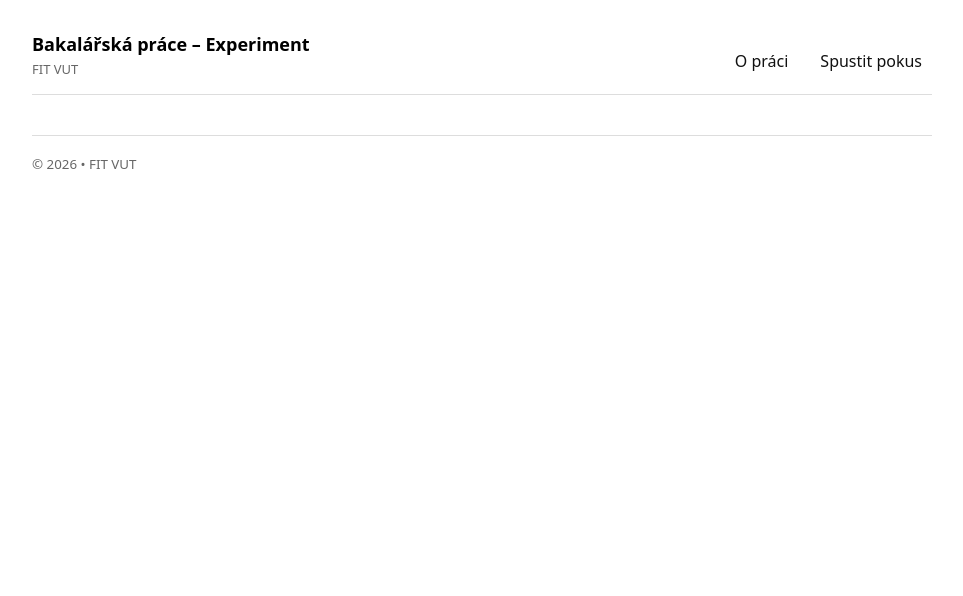
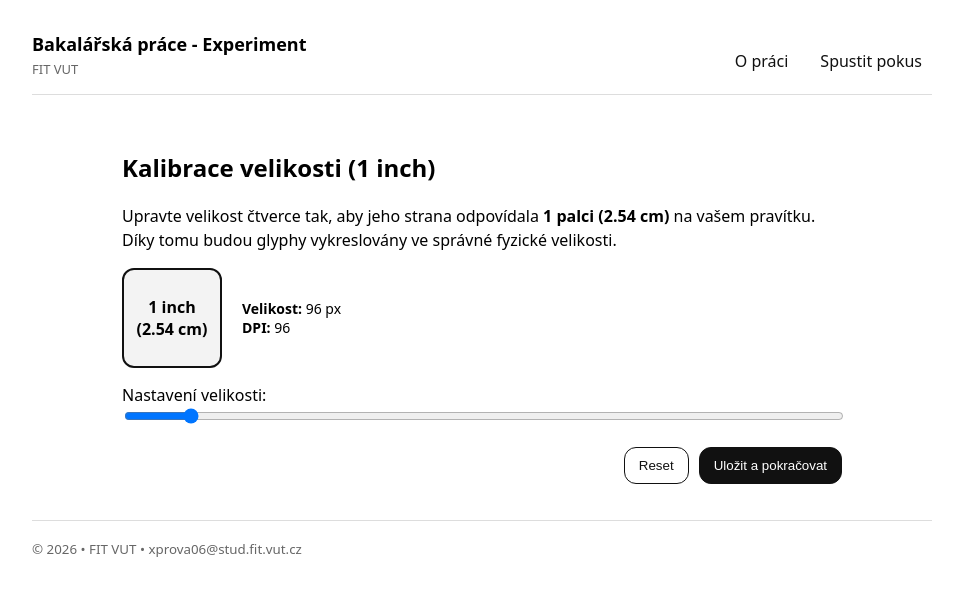
Before and after one commit to provajuli/BP, a Vue app in the folder bp-experiment/: page /#/calibration in a window 1280 px wide. Shown: the top 596 px of the page, without its empty margins (158-1121 px from the left). Built offline with nearby package versions, Linux system fonts and the light colour scheme.

Commit message:
added calibration view to set glyph size to 1inchx1inch

```diff
--- a/bp-experiment/src/App.vue
+++ b/bp-experiment/src/App.vue
@@ -2,7 +2,7 @@
   <div class="page">
     <header class="header">
       <div class="brand">
-        <div class="title">Bakalářská práce – Experiment</div>
+        <div class="title">Bakalářská práce - Experiment</div>
         <div class="subtitle">FIT VUT</div>
       </div>
 
@@ -17,7 +17,7 @@
     </main>
 
     <footer class="footer">
-      <small>© {{ new Date().getFullYear() }} • FIT VUT</small>
+      <small>© {{ new Date().getFullYear() }} • FIT VUT • xprova06@stud.fit.vut.cz </small>
     </footer>
   </div>
 </template>
--- a/bp-experiment/src/router/index.js
+++ b/bp-experiment/src/router/index.js
@@ -1,11 +1,13 @@
 import { createRouter, createWebHashHistory } from 'vue-router'
 import HomeView from '../views/HomeView.vue'
 import ExperimentView from '../views/ExperimentView.vue'
+import CalibrationView from '../views/CalibrationView.vue'
 
 export default createRouter({
     history: createWebHashHistory(),
     routes: [
         { path: '/', component: HomeView },
         { path: '/experiment', component: ExperimentView },
+        { path: '/calibration', component: CalibrationView},
     ],
 })
--- /dev/null
+++ b/bp-experiment/src/views/CalibrationView.vue
@@ -0,0 +1,146 @@
+<script setup>
+import { ref, computed, onMounted } from "vue";
+import { useRouter } from "vue-router";
+
+const router = useRouter();
+
+// ----------------- stav -----------------
+const inchPx = ref(96); // výchozí odhad (CSS inch)
+const dpi = computed(() => Math.round(inchPx.value));
+
+// ----------------- cookie helpers -----------------
+function setCookie(name, value, days = 365) {
+  const maxAge = days * 24 * 60 * 60;
+  document.cookie = `${name}=${encodeURIComponent(value)}; path=/; max-age=${maxAge}; SameSite=Strict`;
+}
+function getCookie(name) {
+  const m = document.cookie.match(new RegExp("(^| )" + name + "=([^;]+)"));
+  return m ? decodeURIComponent(m[2]) : null;
+}
+
+// ----------------- lifecycle -----------------
+onMounted(() => {
+  const saved = Number(getCookie("dpi"));
+  if (Number.isFinite(saved) && saved > 30 && saved < 2000) {
+    inchPx.value = saved;
+  }
+});
+
+// ----------------- akce -----------------
+function saveCalibration() {
+  setCookie("dpi", dpi.value);
+  document.documentElement.style.setProperty("--glyph-size", `${dpi.value}px`);
+  router.push("/experiment");
+}
+
+function reset() {
+  inchPx.value = 96;
+}
+</script>
+
+<template>
+  <section class="wrap">
+    <h1>Kalibrace velikosti (1 inch)</h1>
+
+    <p class="lead">
+      Upravte velikost čtverce tak, aby jeho strana odpovídala
+      <b>1 palci (2.54&nbsp;cm)</b> na vašem pravítku.
+      Díky tomu budou glyphy vykreslovány ve správné fyzické velikosti.
+    </p>
+
+    <div class="calibArea">
+      <div
+        class="inchSquare"
+        :style="{ width: inchPx + 'px', height: inchPx + 'px' }"
+      >
+        1 inch<br>(2.54 cm)
+      </div>
+
+      <div class="stats">
+        <div><b>Velikost:</b> {{ inchPx }} px</div>
+        <div><b>DPI:</b> {{ dpi }}</div>
+      </div>
+    </div>
+
+    <label class="sliderLabel">
+      Nastavení velikosti:
+      <input
+        type="range"
+        min="50"
+        max="600"
+        step="1"
+        v-model.number="inchPx"
+      />
+    </label>
+
+    <div class="actions">
+      <button class="btn secondary" @click="reset">Reset</button>
+      <button class="btn" @click="saveCalibration">Uložit a pokračovat</button>
+    </div>
+  </section>
+</template>
+
+<style scoped>
+.wrap {
+  max-width: 720px;
+  margin: 0 auto;
+  padding: 16px;
+}
+
+.lead {
+  margin: 10px 0 16px;
+  line-height: 1.5;
+}
+
+.calibArea {
+  display: flex;
+  gap: 20px;
+  align-items: center;
+  flex-wrap: wrap;
+  margin: 16px 0;
+}
+
+.inchSquare {
+  border: 2px solid #111;
+  background: #f3f3f3;
+  display: grid;
+  place-items: center;
+  font-weight: 700;
+  text-align: center;
+  border-radius: 12px;
+  user-select: none;
+}
+
+.stats {
+  font-size: 14px;
+}
+
+.sliderLabel {
+  display: block;
+  margin: 14px 0 18px;
+}
+
+input[type="range"] {
+  width: 100%;
+}
+
+.actions {
+  display: flex;
+  justify-content: flex-end;
+  gap: 10px;
+}
+
+.btn {
+  padding: 10px 14px;
+  border-radius: 12px;
+  border: 1px solid #111;
+  background: #111;
+  color: #fff;
+  cursor: pointer;
+}
+
+.btn.secondary {
+  background: #fff;
+  color: #111;
+}
+</style>
--- a/bp-experiment/src/views/ExperimentView.vue
+++ b/bp-experiment/src/views/ExperimentView.vue
@@ -164,6 +164,13 @@ function generateTrials() {
   return out;
 }
 
+function getCookie(name) {
+  const m = document.cookie.match(new RegExp("(^| )" + name + "=([^;]+)"));
+  return m ? decodeURIComponent(m[2]) : null;
+}
+
+const dpi = ref(96);
+
 // --------------- Computed ---------------
 const totalTrials = computed(() => trials.value.length);
 const current = computed(() => trials.value[trialIndex.value] || null);
@@ -191,6 +198,10 @@ onMounted(() => {
     prefetch(current.value.glyphType, current.value.sizeC);
     prefetchWindow(current.value.glyphType, sizeB.value);
   }
+
+  const saved = Number(getCookie("dpi"));
+  dpi.value = (Number.isFinite(saved) && saved > 30 && saved < 2000) ? Math.round(saved) : 96;
+  document.documentElement.style.setProperty("--glyph-size", `${dpi.value}px`);
 });
 
 // --------------- UI Actions ---------------
@@ -256,16 +267,6 @@ function onExit() {
 
         <div class="meta">
         <div><strong>Session:</strong> <code>{{ sessionId }}</code></div>
-
-        <label class="gender">
-            <span><strong>Pohlaví</strong> (volitelné):</span>
-            <select v-model="gender">
-            <option value="no_answer">Nechci uvést</option>
-            <option value="female">Žena</option>
-            <option value="male">Muž</option>
-            <option value="other">Jiné</option>
-            </select>
-        </label>
         </div>
 
         <div v-if="done" class="done">
@@ -279,6 +280,11 @@ function onExit() {
         </div>
 
         <template v-else>
+        <p v-if="dpi === 96" class="warn">
+          Pro přesnou fyzickou velikost glyphů (1x1 inch) doporučuji provést
+          <RouterLink to="/calibration">kalibraci monitoru</RouterLink>.
+        </p>
+
         <div class="counter">{{ counterText }}</div>
 
         <div v-if="current" class="row">
@@ -332,16 +338,6 @@ function onExit() {
     border-radius: 12px;
     margin-bottom: 14px;
 }
-.gender {
-    display: flex;
-    gap: 8px;
-    align-items: center;
-}
-.gender select {
-    padding: 6px 8px;
-    border-radius: 10px;
-    border: 1px solid #ccc;
-}
 
 .counter {
     text-align: center;
@@ -370,8 +366,8 @@ function onExit() {
 }
 
 .glyph {
-    width: 1in;
-    height: 1in;
+    width: var(--glyph-size, 96px);
+    height: var(--glyph-size, 96px);
     border: 1px solid #ddd;
     border-radius: 14px;
     background: #fff;
@@ -430,4 +426,14 @@ code {
     padding: 2px 6px;
     border-radius: 8px;
 }
+
+.warn{
+  text-align:center;
+  background:#fff8db;
+  border:1px solid #f2c200;
+  padding:10px 12px;
+  border-radius:12px;
+  margin: 10px auto 12px;
+  max-width: 680px;
+}
 </style>
--- a/bp-experiment/src/views/HomeView.vue
+++ b/bp-experiment/src/views/HomeView.vue
@@ -3,24 +3,53 @@
     <h1>O bakalářské práci</h1>
 
     <p>
-      Tato webová aplikace slouží jako demonstrátor a experimentální prostředí k mé bakalářské práci.
-      V experimentu uživatel porovnává vizuální stimuly (glyphy) a upravuje jejich parametr tak,
-      aby odpovídal referenčním hodnotám.
+      Tato webová aplikace slouží jako experimentální prostředí pro sběr dat k mé bakalářské práci na téma
+      <b>Weberův-Fechnerův zákon ve spojitosti s Malleable Glyphs</b>.
     </p>
 
     <h2>Jak experiment probíhá</h2>
     <ol>
-      <li>Na obrazovce se zobrazí tři glyphy: A, B a C.</li>
-      <li>A a C mají pevnou velikost, B upravuješ kolečkem myši (krok 1).</li>
-      <li>Tvým úkolem je nastavit B tak, aby subjektivně odpovídal mezi A a C.</li>
-      <li>Po kliknutí na „Next“ se uloží anonymní výsledky do CSV.</li>
+      <li>Na obrazovce se zobrazí tři glyphy: A, B a C (A a C mohou mít libovolné vzájemné pořadí velikostí).</li>
+      <li>A a C mají pevnou velikost, B upravujete kolečkem myši (příp. touchpadem).</li>
+      <li>Vaším úkolem je nastavit B tak, aby subjektivně odpovídalo <b>středu velikostí mezi A a C</b>.</li>
+      <li>Po kliknutí na „Next“ se uloží anonymní výsledky do souboru CSV.</li>
     </ol>
+
+    <div class="calib">
+      <p>
+        Pro správnou fyzickou velikost glyphů (1x1 inch) doporučuji provést kalibraci monitoru.
+      </p>
+
+      <RouterLink class="btn secondary" to="/calibration">Kalibrace monitoru</RouterLink>
+    </div>
+
+    <h2>Časová náročnost</h2>
+    <p>
+      Délka experimentu není pevně stanovena a závisí na každém, kolik času mu věnuje.
+      Experiment lze kdykoliv ukončit a jakýkoliv počet dokončených úloh je pro mě přínosný.
+    </p>
 
     <h2>Anonymita a data</h2>
     <p>
-      Nejsou ukládány identifikátory jako jméno, e-mail ani přihlašovací údaje.
       Výsledky se ukládají anonymně do souboru CSV pro každou session.
     </p>
+
+    <h2>Další informace</h2>
+    <p>
+      Pokud vás téma <i>Malleable Glyphs</i> zaujalo a chcete se o něm dozvědět více:
+    </p>
+    <ul>
+      <li>
+        <a href="https://tmgc.fit.vutbr.cz/#what-is-a-malleable-glyph" target="_blank" rel="noopener">
+          The Malleable Glyph Challenge
+        </a>
+      </li>
+      <li>
+        <a href="https://github.com/adamherout/mglyph" target="_blank" rel="noopener">
+          GitHub repozitář knihovny mglyph pro Python
+        </a>
+      </li>
+    </ul>
 
     <div class="cta">
       <RouterLink class="btn" to="/experiment">Spustit pokus</RouterLink>
@@ -29,8 +58,69 @@
 </template>
 
 <style scoped>
-h1 { margin: 0 0 12px; }
-h2 { margin-top: 18px; }
-.cta { margin-top: 18px; }
-.btn { display: inline-block; padding: 10px 14px; border-radius: 10px; background: #111; color: #fff; text-decoration: none; }
+section {
+  max-width: 720px;
+  line-height: 1.55;
+}
+
+/* Základní text */
+p, li {
+  font-size: 15px;
+  color: #222;
+}
+
+/* Nadpisy */
+h1 {
+  margin: 0 0 10px;
+  font-size: 26px;
+  font-weight: 700;
+}
+
+h2 {
+  margin-top: 20px;
+  margin-bottom: 6px;
+  font-size: 18px;
+  font-weight: 600;
+}
+
+/* Seznam */
+ol {
+  padding-left: 20px;
+}
+li {
+  margin-bottom: 6px;
+}
+
+/* Kalibrace box */
+.calib {
+  margin: 16px 0;
+  padding: 12px 14px;
+  background: #f6f6f6;
+  border-radius: 10px;
+  font-size: 14px;
+}
+
+/* CTA */
+.cta {
+  margin-top: 22px;
+}
+
+/* Tlačítka */
+.btn {
+  display: inline-block;
+  padding: 8px 12px;
+  border-radius: 8px;
+  font-size: 14px;
+  background: #111;
+  color: #fff;
+  text-decoration: none;
+}
+
+.btn.secondary {
+  background: #fff;
+  color: #111;
+  border: 1px solid #111;
+  margin-left: 8px;
+}
+
 </style>
```
